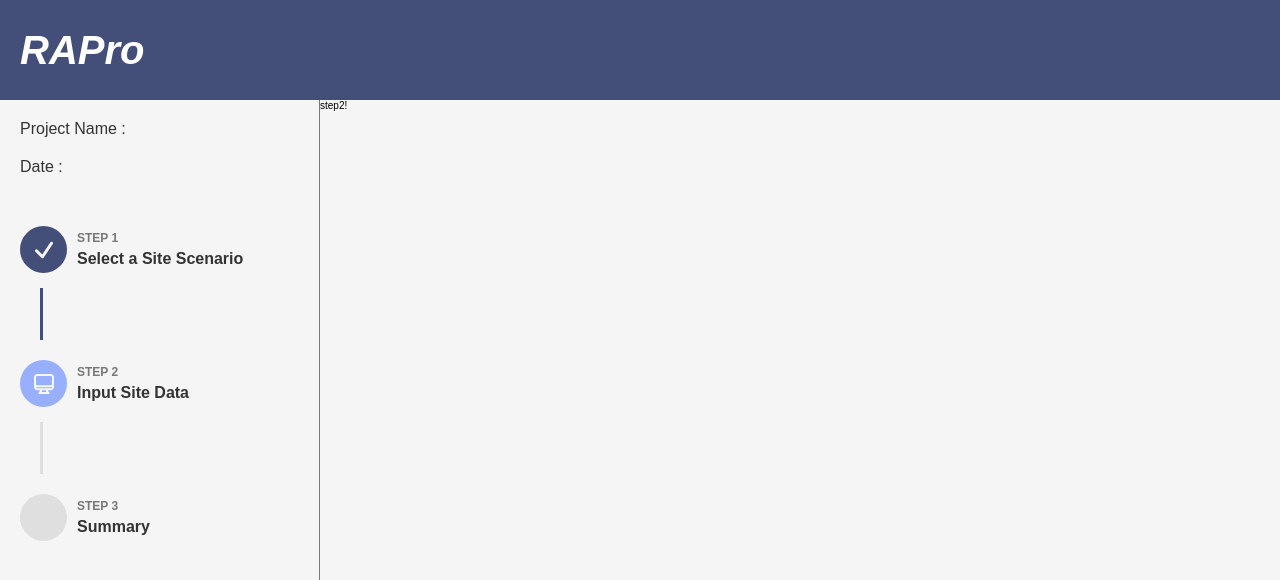
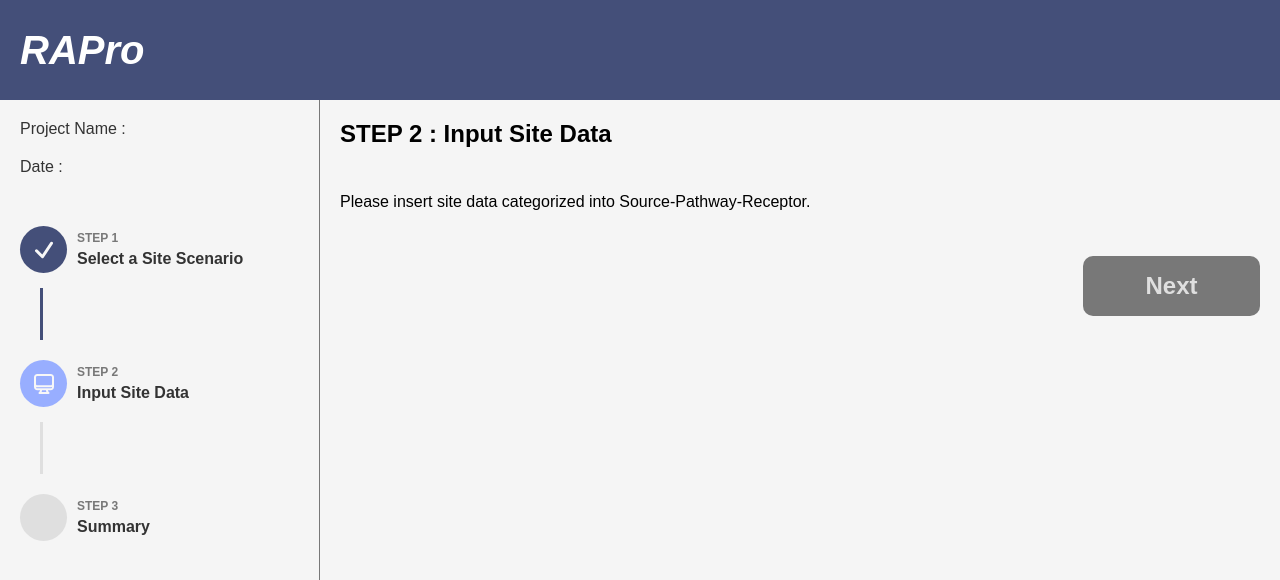
Before and after one commit to VIRAPkoreauniv/RAPro, a React (Vite) app: page /step/2 in a window 1280 px wide. Shown: the top 580 px of the page. Built offline with nearby package versions, Linux system fonts and the light colour scheme; a web font is replaced by a local one.

Commit message:
feat: step2 제목

```diff
--- /dev/null
+++ b/src/pages/step2/Step2Page.style.tsx
@@ -0,0 +1,29 @@
+import styled from 'styled-components'
+
+export const Wrapper = styled.div`
+  padding: 2rem;
+  display: flex;
+  flex-direction: column;
+  gap: 4.5rem;
+  overflow-y: scroll;
+
+  h1 {
+    color: #000;
+    font-size: 2.4rem;
+    font-style: normal;
+    font-weight: 600;
+    line-height: normal;
+  }
+
+  p {
+    color: #000;
+    font-size: 1.6rem;
+    font-style: normal;
+    font-weight: 500;
+    line-height: normal;
+  }
+`
+export const ButtonWrapper = styled.div`
+  display: flex;
+  justify-content: flex-end;
+`
--- a/src/pages/step2/index.tsx
+++ b/src/pages/step2/index.tsx
@@ -1,9 +1,26 @@
+import { useNavigate } from 'react-router-dom'
+import RectangleButton from '../../components/rectangle-button'
 import Layout from '../../layouts'
+import * as S from './Step2Page.style'
 
 export default function Step2Page() {
+  const navigate = useNavigate()
+
   return (
     <Layout>
-      <p>step2!</p>
+      <S.Wrapper>
+        <h1>STEP 2 : Input Site Data</h1>
+        <p>Please insert site data categorized into Source-Pathway-Receptor.</p>
+        <S.ButtonWrapper>
+          <RectangleButton
+            isActive={false}
+            size="medium"
+            onClick={() => navigate('/step/3')}
+          >
+            Next
+          </RectangleButton>
+        </S.ButtonWrapper>
+      </S.Wrapper>
     </Layout>
   )
 }
```
Also changed, not shown: src/pages/step1/Step1Page.style.tsx (deleted, +0 -10 lines).
